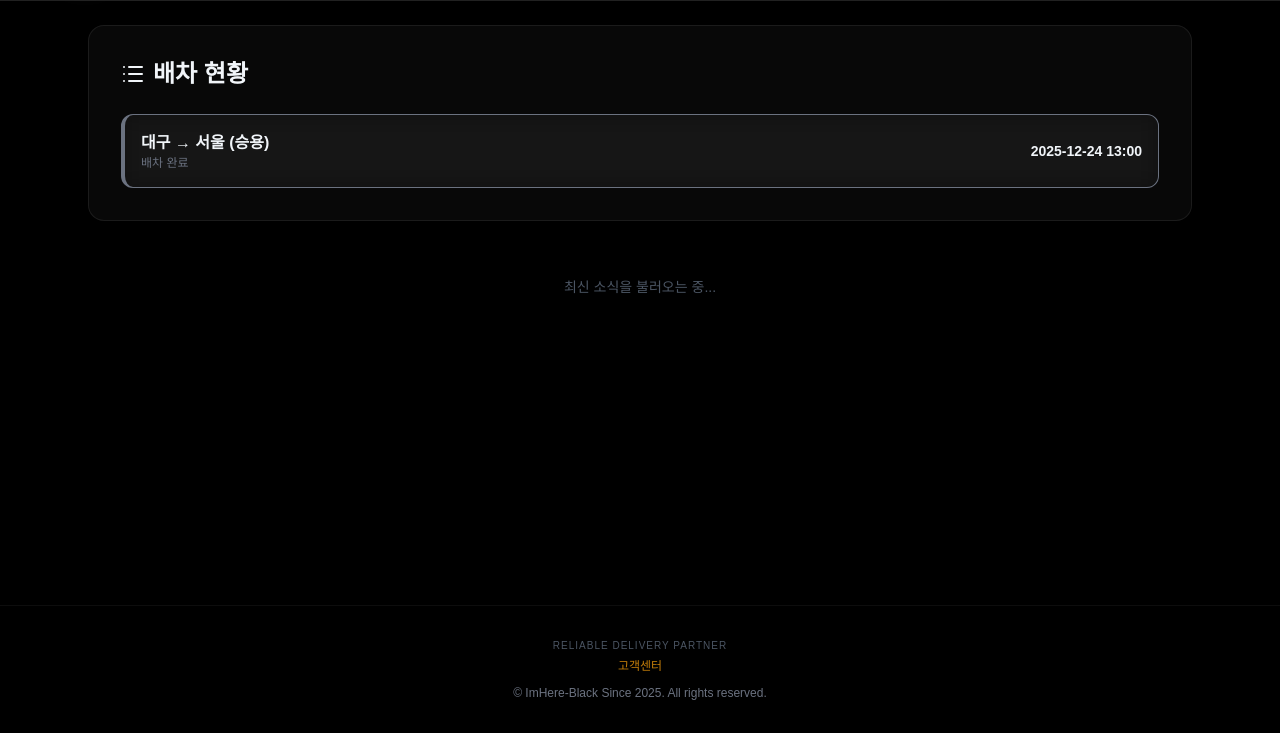
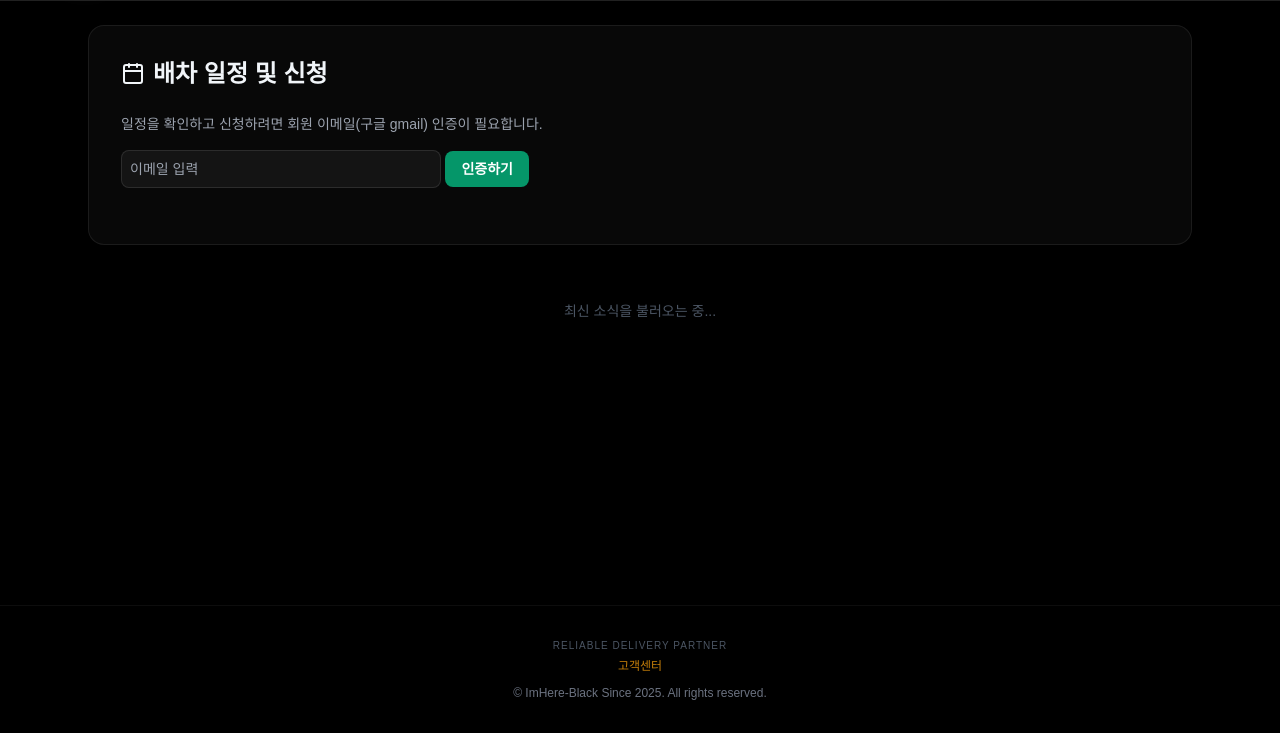
Before and after one commit to heresearchmeio/imhereblack, a plain HTML site: page index.html in a window 1280 px wide. Both pictures are taken after a click on the button "배차현황". Shown: the part 67-800 px from the top of the page. Drawn offline with nearby package versions, Linux system fonts and the light colour scheme; a web font is replaced by a local one.

Commit message:
calendar

```diff
--- a/index.html
+++ b/index.html
@@ -200,19 +200,31 @@
         <div id="schedule" class="tab-content">
             <div class="glass-card rounded-2xl p-8">
                 <h2 class="text-2xl font-bold mb-6 flex items-center gap-2">
-                    <i data-lucide="list"></i> 배차 현황
+                    <i data-lucide="calendar"></i> 배차 일정 및 신청
                 </h2>
-                <div class="space-y-4">
-                    <div class="p-4 glass-card rounded-xl flex justify-between items-center border-l-4 border-gray-500">
-                        <div>
-                            <p class="font-bold">대구 → 서울 (승용)</p>
-                            <p class="text-xs text-gray-500">배차 완료</p>
+
+                <div id="calendar-auth-section" class="mb-6">
+                    <p class="text-sm text-gray-400 mb-4">일정을 확인하고 신청하려면 회원 이메일(구글 gmail) 인증이 필요합니다.</p>
+                    <input type="email" id="userEmail" placeholder="이메일 입력" class="input-field p-2 rounded-lg w-full max-w-xs text-sm">
+                    <button onclick="verifyMember()" class="bg-emerald-600 text-white px-4 py-2 rounded-lg text-sm font-bold">인증하기</button>
+                </div>
+
+                <div id="calendar-display" class="hidden">
+                    <div class="aspect-video w-full">
+                        <iframe id="google-cal-iframe" src="" style="border: 0" width="100%" height="600" frameborder="0" scrolling="no"></iframe>
+                    </div>
+
+                    <div class="mt-6 p-4 bg-white/5 rounded-xl border border-white/10">
+                        <h3 class="text-sm font-bold text-emerald-400 mb-2">배정 신청 안내</h3>
+                        <p class="text-xs text-gray-400">원하시는 일정을 클릭하여 상세 내용을 확인한 후, 신청하기 버튼을 눌러주세요.</p>
                         </div>
-                        <span class="text-sm font-bold">2025-12-24 13:00</span>
-                    </div>
                 </div>
             </div>
         </div>
+
+<script>
+
+</script>
 
         <div id="notice" class="tab-content">
             <div class="glass-card rounded-2xl p-8">
@@ -345,6 +357,30 @@
             lucide.createIcons();
             fetchBloggerNotice(); // 홈 화면 미리보기를 위해 첫 로딩 시 호출
         };
+
+        // 회원 인증 및 캘린더 노출 로직
+        function verifyMember() {
+            const email = document.getElementById('userEmail').value;
+            const calIframe = document.getElementById('google-cal-iframe');
+            const authSection = document.getElementById('calendar-auth-section');
+            const calDisplay = document.getElementById('calendar-display');
+
+            // 실제로는 Apps Script 웹 앱을 호출하여 시트 내 이메일 존재 여부를 확인합니다.
+            // 여기서는 구조적 방법만 안내합니다.
+            google.script.run.withSuccessHandler(function(auth) {
+                if(auth.isMember) {
+                    // 회원용 캘린더 URL (src에 캘린더 ID 포함)
+                    const calUrl = `https://calendar.google.com/calendar/embed?src=${encodeURIComponent('heresearchmeio@gmail.com')}&ctz=Asia%2FSeoul`;
+                    calIframe.src = calUrl;
+                    authSection.classList.add('hidden');
+                    calDisplay.classList.remove('hidden');
+                    alert(auth.isAdmin ? "관리자 권한으로 로그인되었습니다." : "회원님 환영합니다.");
+                } else {
+                    alert("등록된 기사(회원)가 아닙니다. 기사등록을 먼저 해주세요.");
+                }
+            }).checkAuth(email);
+        }
+
     </script>
 </body>
 </html>
```
